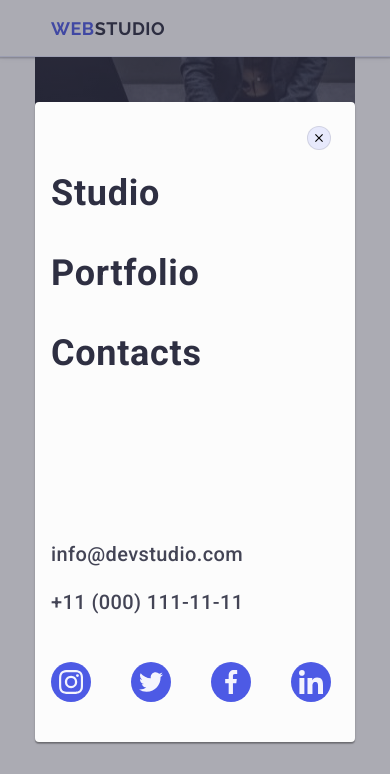
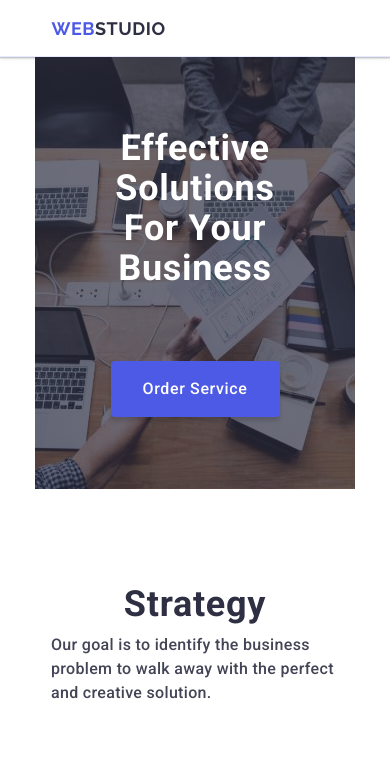
Before and after one commit to engineer1988/goit-markup-hw-06, a plain HTML site: page index.html in a window 390 px wide. Shown: the top 774 px of the page. Drawn offline with nearby package versions, Linux system fonts and the light colour scheme.

Commit message:
Fixed mistakes after check mentor.

```diff
--- a/css/styles.css
+++ b/css/styles.css
@@ -60,6 +60,11 @@ img {
     0px 1px 1px 0px rgba(46, 47, 66, 0.16),
     0px 2px 1px 0px rgba(46, 47, 66, 0.08);
 }
+@media only screen and (max-width: 767.8px) {
+  .header {
+    display: flex;
+  }
+}
 .link-logo {
   color: #4d5ae5;
   font-family: "Raleway", sans-serif;
@@ -73,7 +78,11 @@ img {
   margin-right: 76px;
   padding: 17.5px 0;
 }
-
+@media only screen and (max-width: 767.8px) {
+  .link-logo {
+    margin-right: 0;
+  }
+}
 .card-items .link-nav {
   color: #2e2f42;
   font-size: 16px;
@@ -90,6 +99,7 @@ img {
 .nav {
   display: flex;
   align-items: center;
+  margin-right: 149px;
 }
 
 .address {
@@ -140,7 +150,6 @@ img {
 .header-container {
   display: flex;
   align-items: center;
-  position: relative;
 }
 .header-item {
   display: flex;
@@ -164,9 +173,9 @@ img {
 .mob-btn {
   border: none;
   background: transparent;
-  position: absolute;
-  top: 16px;
-  left: 280px;
+  display: flex;
+  align-items: center;
+  justify-content: center;
   padding: 0;
 }
 @media only screen and (min-width: 768px) {
--- a/index.html
+++ b/index.html
@@ -56,13 +56,13 @@
             </li>
           </ul>
         </address>
-      </div>
         <div class="header-mob-btn">
           <button type="button" class="mob-btn">
             <svg class="mob-btn-icon" width="24" height="24">
               <use href="./images/icons.svg#icon-mob-btn"></use>
             </svg>
           </button>
+        </div>
       </div>
     </header>
 
@@ -924,7 +924,7 @@
       </div>
     </div>
     <!-- ======================== mob window ====================== -->
-    <div class="container mob-backdrop is-open">
+    <div class="container mob-backdrop">
       <div class="mob-modal">
         <button type="button" class="modal-btn">
           <svg class="modal-btn-icon" width="8" height="8">
```
Lines whose indentation alone changed are shown as unchanged.
